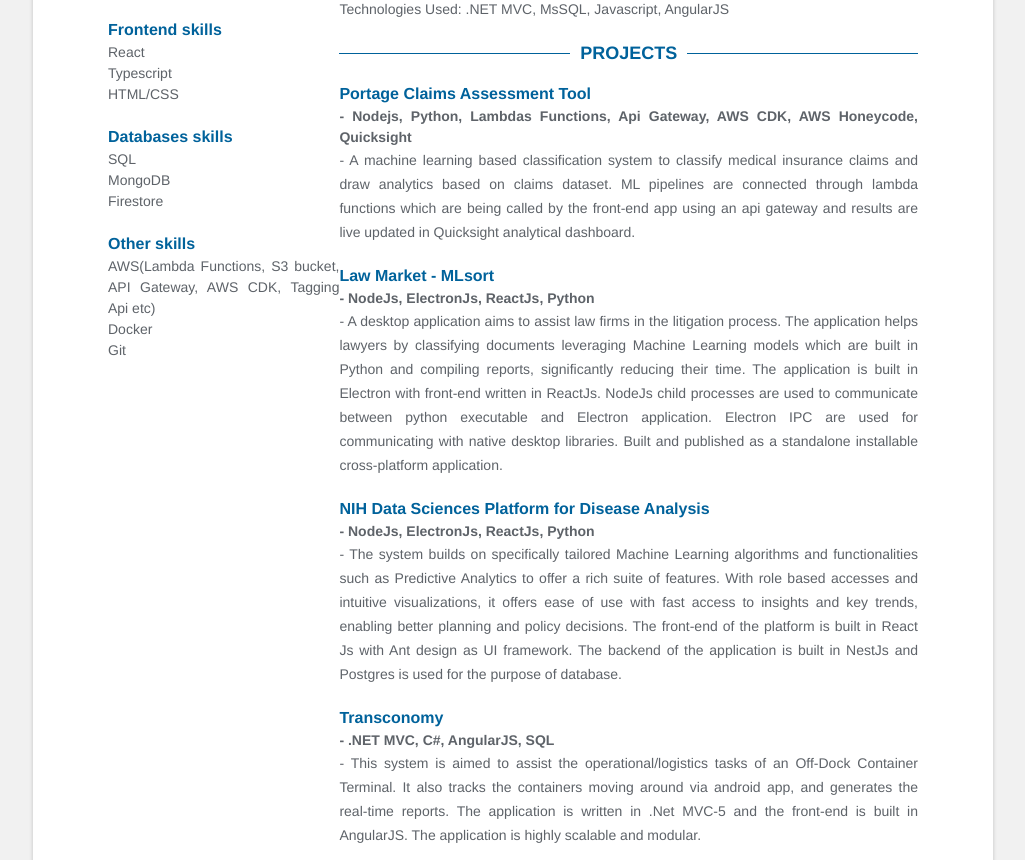
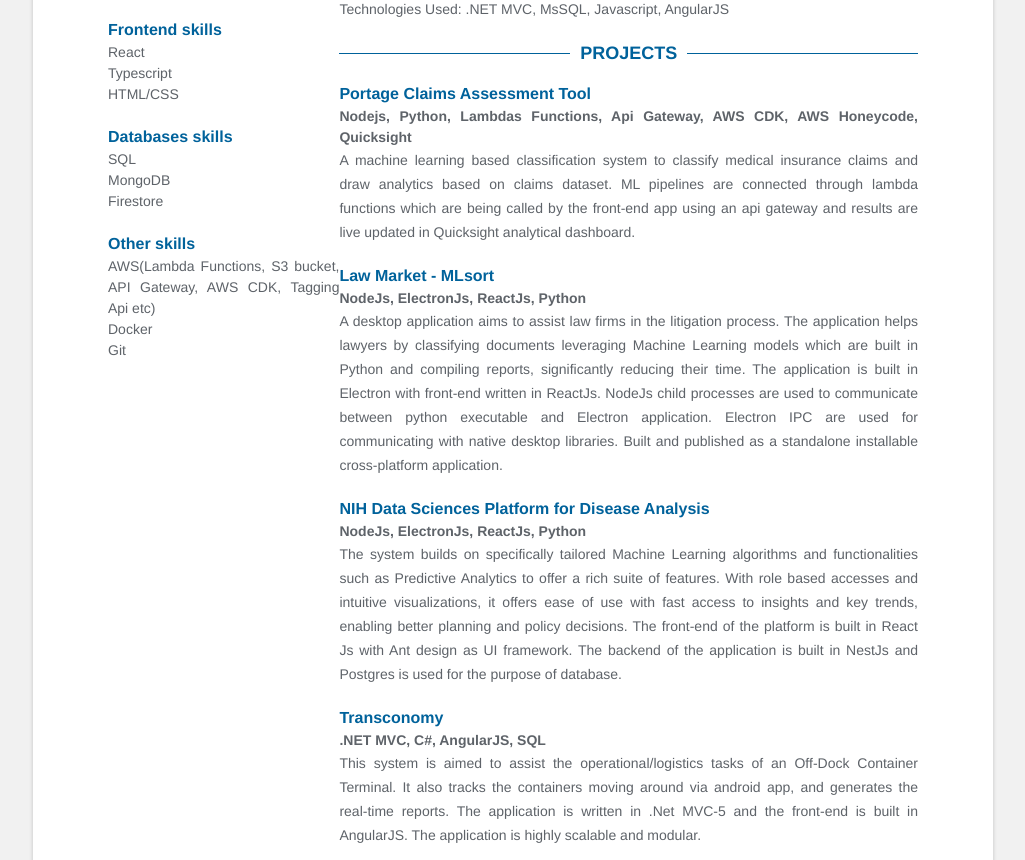
Before and after one commit to noraizsardar/who-am-i, a Jekyll site: the page built from index.html, in a window 1280 px wide. Shown: the part 617-1477 px from the top of the page, without its empty margins (127-1152 px from the left). Built offline with Jekyll 4.4.1, drawn with Linux system fonts in a browser that asks for light colours.

Commit message:
added formating

```diff
--- a/_includes/projects.html
+++ b/_includes/projects.html
@@ -7,8 +7,8 @@
             <div class="project-title">
                 {{p.title}}
             </div>
-            <div class="tools">- {{p.tools}}</div>
-            <span class="details">- {{p.details}}</span>
+            <div class="tools">{{p.tools}}</div>
+            <span class="details">{{p.details}}</span>
         </div>
     {% endfor %}
 </section>
```
